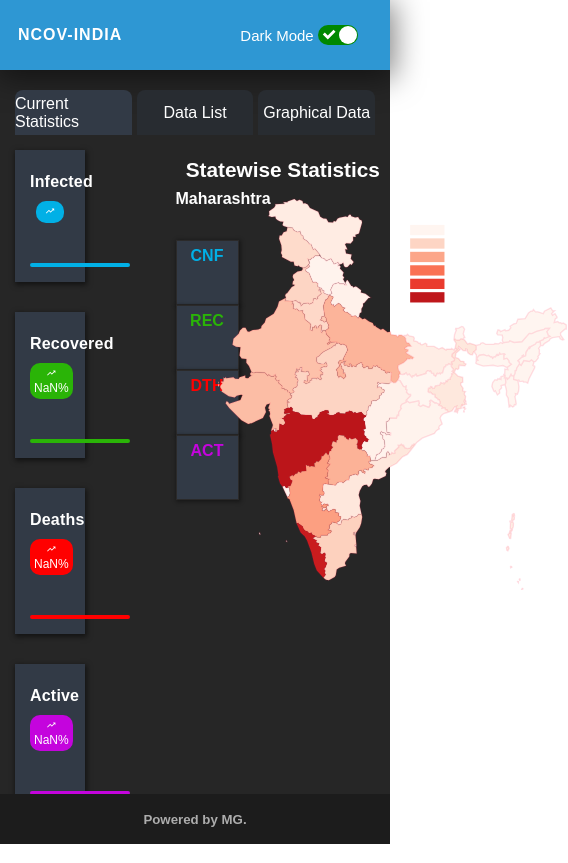
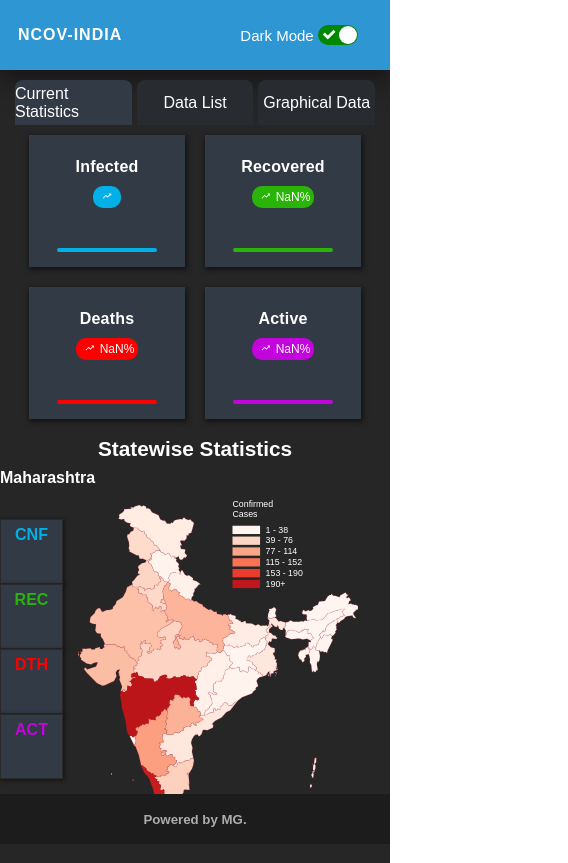
Before and after one commit to mgarg123/covid19-reactapp, a React (Create React App) app: page / in a window 390 px wide. Shown: the whole page, 568 px wide, since content can reach past the window. Built offline with nearby package versions, Linux system fonts and the light colour scheme; no server answers.

Commit message:
Made it responsive for smartphones. Few Customization in plot.css & index.css file.

```diff
--- a/package.json
+++ b/package.json
@@ -15,6 +15,7 @@
     "react-chartjs-2": "^2.9.0",
     "react-countup": "^4.3.3",
     "react-dom": "^16.13.1",
+    "react-highcharts": "^16.1.0",
     "react-scripts": "3.4.1",
     "react-switch": "^5.0.1",
     "react-toggle-switch": "^3.0.4",
--- a/src/components/IndiaSvg.jsx
+++ b/src/components/IndiaSvg.jsx
@@ -40,9 +40,9 @@ export class IndiaSvg extends Component {
             <svg
                 id="ind-svg"
                 ref={this.svgRef}
-                width={350}
-                height={400}
-                viewBox="140 -50 510 500"
+                width={320}
+                height={390}
+                viewBox="140 -50 580 520"
                 preserveAspectRatio="xMidYMid meet"
             >
                 <g className="states">
--- a/src/css/index.css
+++ b/src/css/index.css
@@ -11,18 +11,41 @@ body {
     font-family: sans-serif;
 }
 
-.main-cont { width: 100%;
+.site-holder {
+    /* display: inline-block; */
+    overflow-x: hidden;
+}
+
+.main-cont {
+    width: 100%;
     display: block;
-    float: left;
+    /* float: left; */
 }
 
 .header {
-    background: #2e97d3; clear: both; width: 100vw; height: 70px; padding: 10px 12px; box-shadow: 1px 5px 30px 3px rgba(0, 0, 0, 0.5);
-    box-sizing: border-box; margin-bottom: 20px;
+    background: #2e97d3;
+    clear: both;
+    width: 100vw;
+    height: 70px;
+    padding: 10px 12px;
+    box-shadow: 1px 5px 30px 3px rgba(0, 0, 0, 0.5);
+    box-sizing: border-box;
+    margin-bottom: 10px;
 }
-.tabs-container .tabs{ background: rgb(40, 44, 49); transition: 0.3s; margin-right: 5px; }
-.tabs-container .tabs:hover{ background: rgb(50, 58, 70); }
-.tabs-container .tabs:last-child{ margin-right: 0px; }
+
+.tabs-container .tabs {
+    background: rgb(40, 44, 49);
+    transition: 0.3s;
+    margin-right: 5px;
+}
+
+.tabs-container .tabs:hover {
+    background: rgb(50, 58, 70);
+}
+
+.tabs-container .tabs:last-child {
+    margin-right: 0px;
+}
 
 #heading {
     color: #fff;
@@ -49,23 +72,75 @@ body {
     align-items: center
 }
 
-.current-number-container {  float: left; margin: 0 auto; width: 45%; text-align: center; }
-.total-numbers { width: 40%; float: left; padding:15px; margin: 15px;  box-shadow: 1px 2px 5px 1px rgba(0, 0, 0, 0.5); }
+.current-number-container {
+    float: left;
+    margin: 0 auto;
+    width: 50%;
+    text-align: center;
+}
 
-#number-details-heading { font-weight: bold; font-size: 1em; letter-spacing: 0.2px; width: 100%; text-align: center; margin: 8px 0px; }
-.moer-details { display: flex; justify-content: center; justify-items: center; flex-wrap: wrap;
-    clear: both; width: 100%; height: 100%; padding-top: 2px;
+.total-numbers {
+    width: 40%;
+    float: left;
+    padding: 15px;
+    margin: 10px 10px;
+    box-shadow: 1px 2px 5px 1px rgba(0, 0, 0, 0.5);
 }
-.material-icons{ margin: 0px 5px; }
-.no-details-left { margin: 10px 0px; width: 100%; }
-.footer{
-    display: inline-block; justify-content: center; align-items: center; width: 100vw; height: 50px; background: #1c1c1c;
-    position: fixed; bottom: 0px;
-    left: 0; text-align: center;
+
+#number-details-heading {
+    font-weight: bold;
+    font-size: 1em;
+    letter-spacing: 0.2px;
+    width: 100%;
+    text-align: center;
+    margin: 8px 0px;
 }
-.footer h5{margin-top: 18px; color: #adadad;}
-.site-holder{ height: 100vh; display: inline-block;}
-.no-details-right { width: 100%; text-align: center; margin: 10px 0px; font-size: 1.4em; font-weight: bold; }
+
+.moer-details {
+    display: flex;
+    justify-content: center;
+    justify-items: center;
+    flex-wrap: wrap;
+    clear: both;
+    width: 100%;
+    height: 100%;
+    padding-top: 2px;
+}
+
+.material-icons {
+    margin: 0px 5px;
+}
+
+.no-details-left {
+    margin: 10px 0px;
+    width: 100%;
+}
+
+.footer {
+    display: inline-block;
+    justify-content: center;
+    align-items: center;
+    width: 100vw;
+    height: 50px;
+    background: #1c1c1c;
+    position: fixed;
+    bottom: 0px;
+    left: 0;
+    text-align: center;
+}
+
+.footer h5 {
+    margin-top: 18px;
+    color: #adadad;
+}
+
+.no-details-right {
+    width: 100%;
+    text-align: center;
+    margin: 10px 0px;
+    font-size: 1.4em;
+    font-weight: bold;
+}
 
 .today-delta {
     height: 30px;
@@ -74,8 +149,19 @@ body {
     text-align: center;
 }
 
-#rate-percent { width: fit-content; text-align: center; margin: 0 auto; padding: 4px; border-radius: 10px; font-size: 12px; }
-.progress-bar { width: 100px; margin: 0 auto; }
+#rate-percent {
+    width: fit-content;
+    text-align: center;
+    margin: 0 auto;
+    padding: 4px;
+    border-radius: 10px;
+    font-size: 12px;
+}
+
+.progress-bar {
+    width: 100px;
+    margin: 0 auto;
+}
 
 @media(max-width:767px) {
     /*.tabs-container, .main-cont{ display: none !important;}
@@ -91,4 +177,16 @@ body {
     .map-container{ width: 100% !important; }
     .header, .footer, .map-container svg{ width: 100%;}
     .footer{ position: relative; }*/
+    .main-cont {
+        display: flex;
+        flex-wrap: wrap;
+        flex-direction: column;
+    }
+    .current-number-container {
+        width: 100%;
+        text-align: center;
+        display: flex;
+        flex-wrap: wrap;
+        justify-content: center;
+    }
 }
--- a/src/css/plot.css
+++ b/src/css/plot.css
@@ -1,17 +1,16 @@
     .plot-cont {
-        width: auto;
-        margin: 15px auto;
+        width: 50%;
+        margin: 0 auto;
         display: inline-block;
         flex-direction: row;
         flex-wrap: wrap;
         float: left;
-        max-width: 55%;
     }
 
     .map-container {
-        display: inline-block;
+        /* display: inline-block; */
         justify-content: center;
-        height: 450px;
+        height: auto;
         width: 45%;
         float: left;
     }
@@ -159,12 +158,16 @@
         border-left: 1px solid rgb(182, 182, 182);
     }
 
-    @media(max-width:600px) {
+    @media(max-width:767px) {
+        .plot-cont {
+            margin: 0;
+            width: auto;
+            max-width: 100%;
+        }
         .state-table-container {
             width: 97%;
             margin: 0 auto;
         }
-
         .state-details-cont {
             width: 20%;
         }
```
Also changed, not shown: 1 other file (tests, documents, lock files or other folders).
